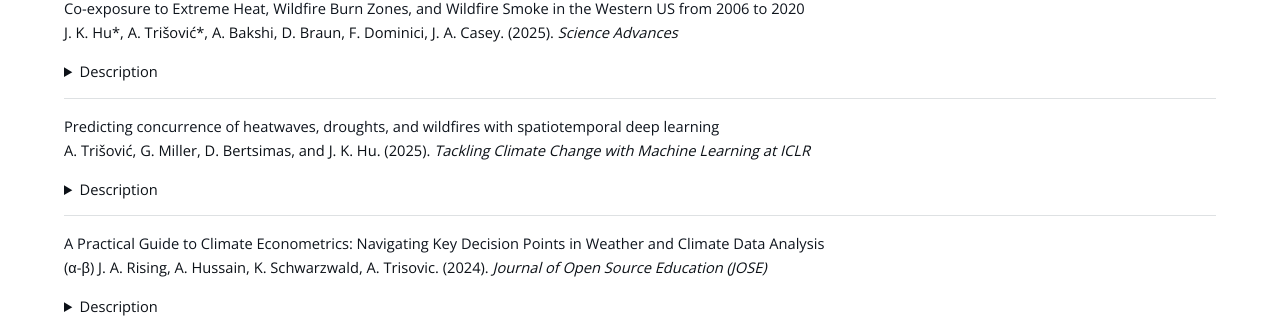
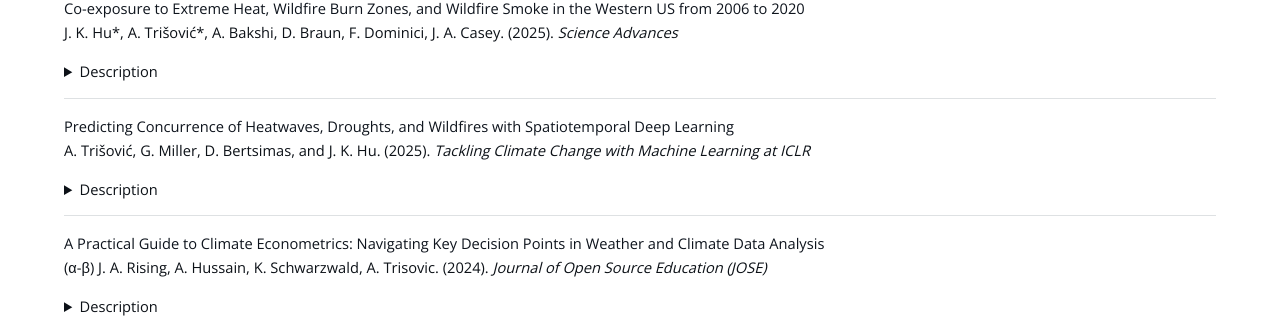
Before and after one commit to atrisovic/anatrisovic.github.io, a Jekyll site: the page built from research.html, in a window 1280 px wide and 900 px high, scrolled down 1899 px. Shown: the part 144-462 px from the top of the window. Built offline with Jekyll 4.4.1, drawn with Linux system fonts in a browser that asks for light colours.

Commit message:
cosmetics

```diff
--- a/_data/publications.yml
+++ b/_data/publications.yml
@@ -28,7 +28,7 @@
   id:
   - 3
   - 4
-  name: Predicting concurrence of heatwaves, droughts, and wildfires with spatiotemporal deep learning
+  name: Predicting Concurrence of Heatwaves, Droughts, and Wildfires with Spatiotemporal Deep Learning
   venue: Tackling Climate Change with Machine Learning at ICLR
   description: We introduce a framework to identify a state-of-the-art multi-task model for jointly predicting heatwaves, droughts, and wildfires, capturing shared risk factors across these climate extremes.
   url: https://s3.us-east-1.amazonaws.com/climate-change-ai/papers/iclr2025/71/paper.pdf
```
